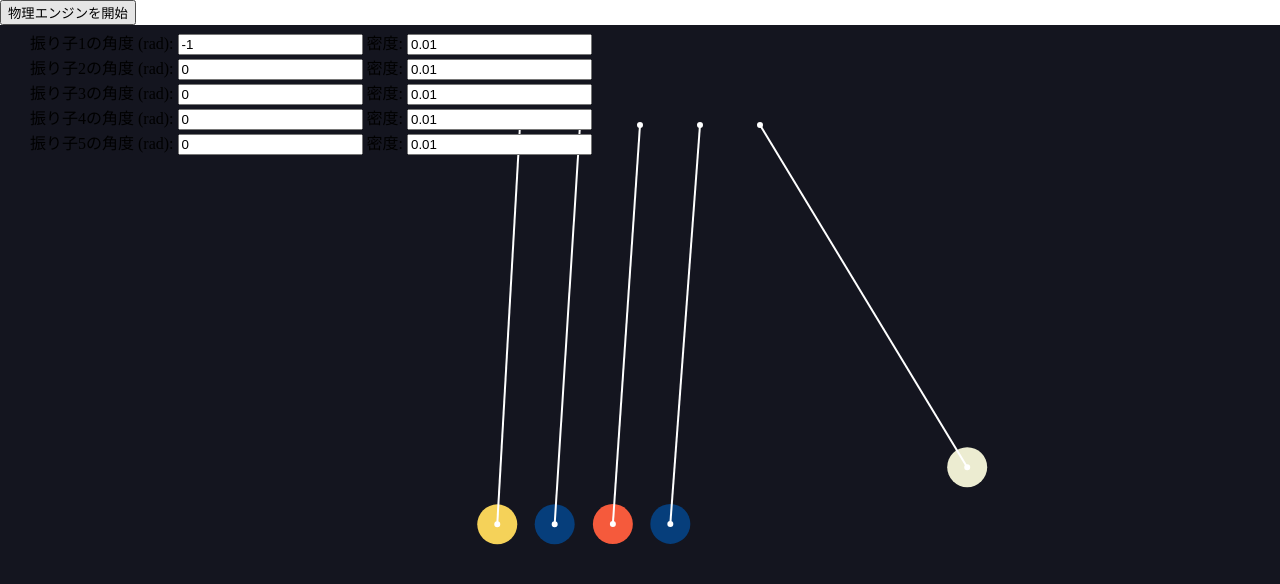
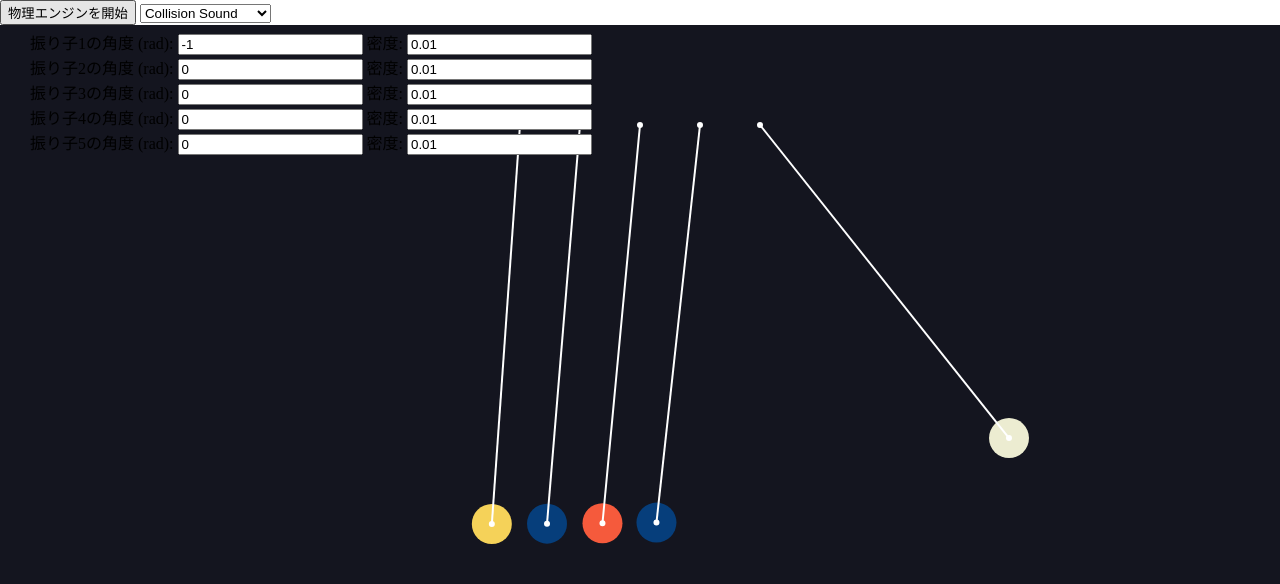
Before and after one commit to naotookawa/math_and_music, a plain HTML site: page main.html in a window 1280 px wide. Both pictures are taken after a click on the button "物理エンジンを開始". Drawn offline with nearby package versions, Linux system fonts and the light colour scheme.

Commit message:
option interactive

```diff
--- a/main.html
+++ b/main.html
@@ -55,6 +55,11 @@
         </div>
     </div>
     <button id="startButton">物理エンジンを開始</button>
+    <select id="soundGroupSelector">
+        <option value="collision">Collision Sound</option>
+        <option value="paypay">PayPay Sound</option>
+        <option value="piano">Do, Mi, So (Piano)</option>
+    </select>
     <script src="https://cdnjs.cloudflare.com/ajax/libs/matter-js/0.17.1/matter.min.js"></script>
     <script type="module" src="script.js"></script>
 </body>
--- a/pendulum.js
+++ b/pendulum.js
@@ -9,7 +9,7 @@ function createPendulum(world, x, y, length, radius, initialAngle, density = 0.0
     const circleY = y + length * Math.cos(initialAngle);
 
     const circle = Bodies.circle(circleX, circleY, radius, {
-        restitution: 1.3,
+        restitution: 1.4,
         density: density,
         friction: 0 // 摩擦を追加
     });
--- a/script.js
+++ b/script.js
@@ -27,17 +27,6 @@ function startPhysicsEngine() {
     // ランナーを作成し、エンジンを実行
     const runner = Runner.create();
     Runner.run(runner, engine);
-
-    // const collisionSound = new Audio('paypay.mp3');
-    // const collisionSound = new Audio('collision.mp3');
-
-    const collisionSounds = [
-        // new Audio('collision.mp3'),
-        // new Audio('paypay.mp3')
-        new Audio('piano2_1do.mp3'),
-        new Audio('piano2_3mi.mp3'),
-        new Audio('piano2_5so.mp3'),
-    ];
 
     // 衝突イベントのリスナーを設定
     Matter.Events.on(engine, 'collisionStart', function(event) {
@@ -70,5 +59,26 @@ function startPhysicsEngine() {
     });
 }
 
+const sounds = {
+    collision: [new Audio('collision.mp3')],
+    paypay: [new Audio('paypay.mp3')],
+    piano: [
+        new Audio('piano2_1do.mp3'),
+        new Audio('piano2_3mi.mp3'),
+        new Audio('piano2_5so.mp3')
+    ]
+};
+
+let collisionSounds = sounds.collision;
+
+const soundGroupSelector = document.getElementById('soundGroupSelector');
+let selectedGroup = 'collision';  // デフォルトのサウンドグループは"collision"
+
+soundGroupSelector.addEventListener('change', (event) => {
+    selectedGroup = event.target.value;
+    collisionSounds = sounds[selectedGroup];
+    console.log('selectedGroup:', selectedGroup);
+});
+
 // スタートボタンのクリックで物理エンジンを開始
 document.getElementById('startButton').addEventListener('click', startPhysicsEngine);
```
